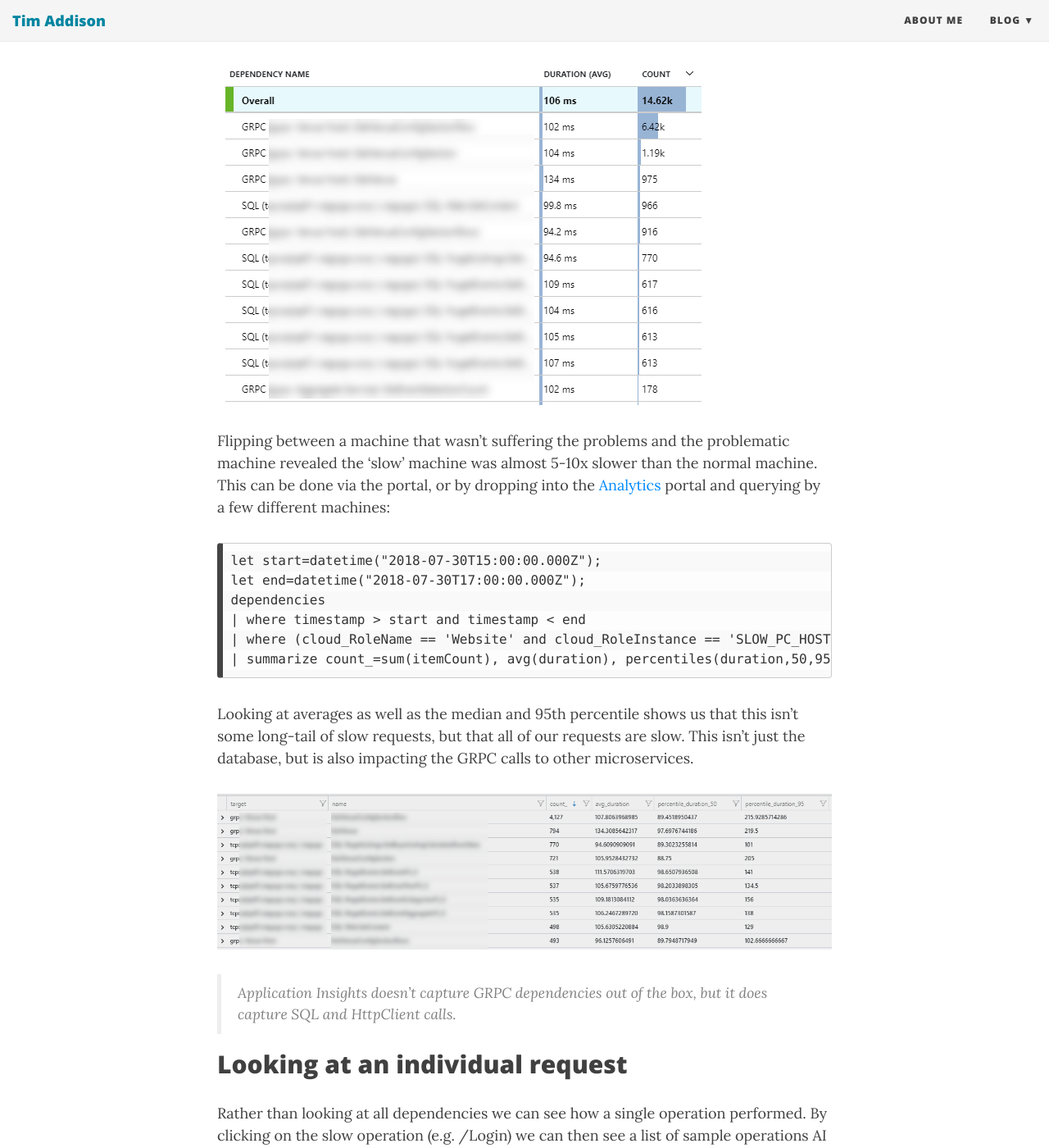
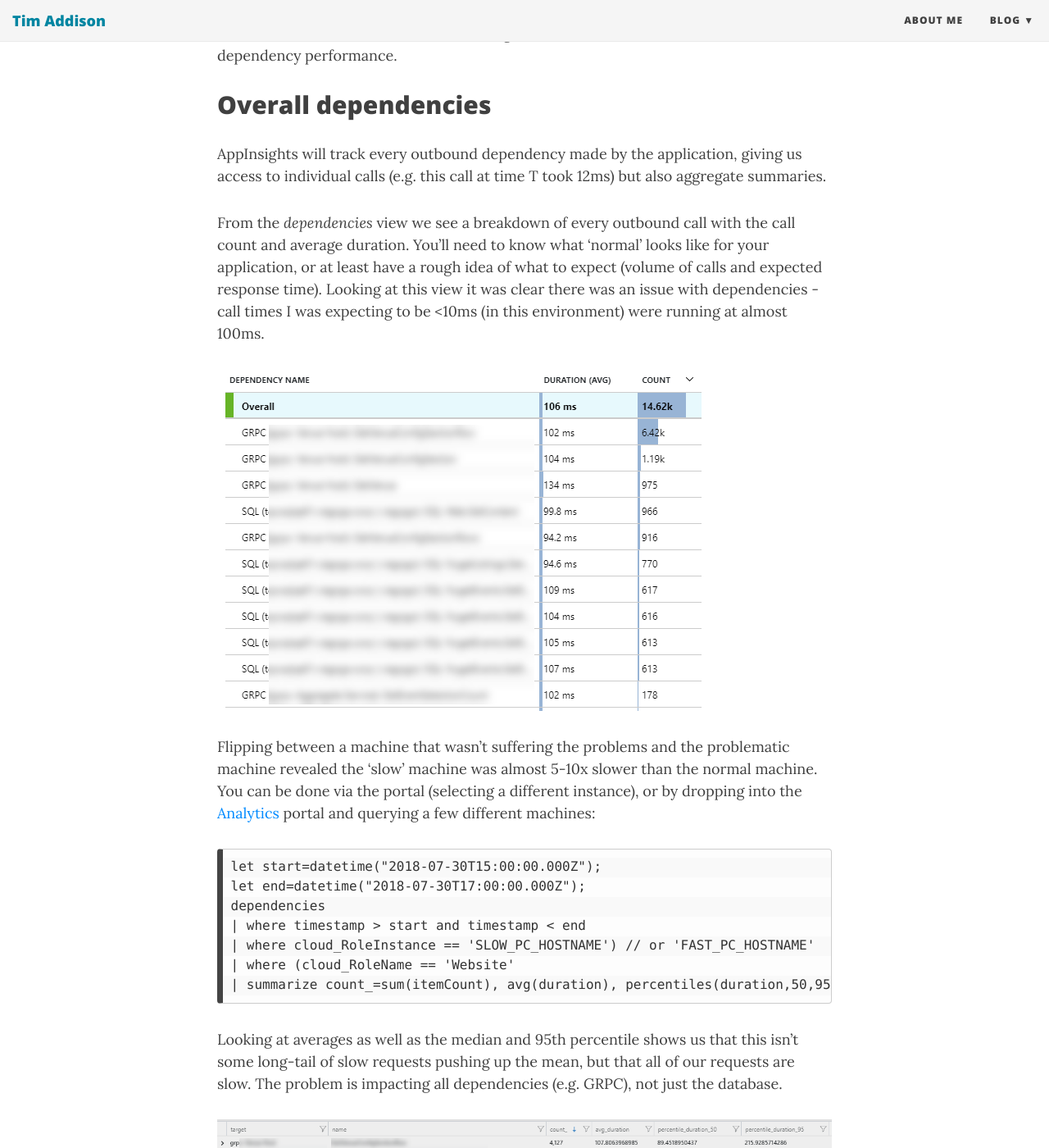
Before and after one commit to taddison/tjaddison.com, a Jekyll site: the page built from _posts/2018/2018-08-05-Troubleshooting-a-slow-application-with-Application-Insights.md, in a window 1280 px wide and 1400 px high, scrolled down 2029 px. Shown: the whole window at 82% size. Built offline with Jekyll 4.4.1, drawn with Linux system fonts in a browser that asks for light colours; nearby versions of some CDN libraries; comment, search, counter and statistics services are not loaded; some of the changed text lies outside the part shown.

Commit message:
Copy edits

````diff
--- a/_posts/2018/2018-08-05-Troubleshooting-a-slow-application-with-Application-Insights.md
+++ b/_posts/2018/2018-08-05-Troubleshooting-a-slow-application-with-Application-Insights.md
@@ -5,9 +5,9 @@
 tags: [Azure, "Application Insights", DevOps]
 ---
 
-[Application Insights] (AI) is a fantastic instrumentation framework that with minimal/zero configuration will start giving you rich data about your application's performance.
+[Application Insights] (AppInsights) is a fantastic instrumentation framework that with minimal/zero configuration will start giving you rich data about your application's performance.
 
-We recently got some reports that one of our website solutions was 'slow' when developing locally, and as much as we'd like to turn to the DBA (you know [what DBA stands for], right? I like Database Blamed Always...), when you have all of your dependencies instrumented it is easy enough to find the problem.
+We recently got some reports that one of our website solutions was 'slow' when developing locally, and as much as we'd like to turn to the DBA (you know [what DBA stands for], right? I like Database Blamed Always...), with AppInsights we can be a little more rigorous.
 
 From our starting point of 'it runs slow locally, I think it is the database' we'll figure out precisely how slow it is, and whether it really is the database or not.
 
@@ -15,48 +15,59 @@
 
 ## Investigating with the portal
 
-After navigating to the AI resource that holds our development telemetry, we select the *performance* blade.  This lets us to navigate to the time period where the application was misbehaving, and then filter out all of the roles and instances we don't care about.
+After navigating to the AppInsights resource that holds our development telemetry, we select the *performance* blade.
+
+> We prefer to split our telemetry so that the production environment has its own resource, and that all DevTest resources go to their own resource.
+
+We can now to navigate to the time period where the application was misbehaving (slow), and then filter out all of the roles and instances we don't care about.
 
 ![Role Selection](/assets/2018/2018-08-05/RoleSelection.png)
 
-In our case we drilled down to select the frontend website application, and the development machine.
+In our case we drilled down to select the frontend website application, and the development machine which reported the problem.
 
-We now get an overview of the performance of each endpoint (e.g. /Items, /Account, /Login), and can quickly see that a few endpoints had _really poor_ performance - 4 minutes to load one page.  Discrepancies between production and local development are to be expected (none of our development team run any 64 core machines as far as I know!), but 4 minutes is pretty extreme.
+The performance blade gives an overview of the call count & duration of each endpoint (e.g. /Items/Detail, /Account/Login), and we can quickly see that a few endpoints had _really poor_ performance - 4 minutes to load one page.  Discrepancies between production and local development are to be expected (none of our development team run any 64-core machines), but 4 minutes is pretty extreme.
 
 ![Endpoints](/assets/2018/2018-08-05/Endpoints.png)
+
+> These are all server-side response times.  AppInsights also supports [client side monitoring].
 
 From here we can either drill into that single slow call, or take a look at overall dependency performance.
 
 ## Overall dependencies
 
-Flipping to the dependencies view we see a breakdown of every call as well as the call count, and average duration.  You'll need to know what 'normal' looks like for your application (and modulate normal for the environment - I wouldn't expect dev to be as performant as production), and in this case it was immediately clear something was up.  Call times I was expecting to be single-digit/low double-digit milliseconds were running at almost 100ms.
+AppInsights will track every outbound dependency made by the application, giving us access to individual calls (e.g. this call at time T took 12ms) but also aggregate summaries.
+
+From the *dependencies* view we see a breakdown of every outbound call with the call count and average duration.  You'll need to know what 'normal' looks like for your application, or at least have a rough idea of what to expect (volume of calls and expected response time).  Looking at this view it was clear there was an issue with dependencies - call times I was expecting to be <10ms (in this environment) were running at almost 100ms.
 
 ![Slow Calls](/assets/2018/2018-08-05/SlowCalls.png)
 
-Flipping between a machine that wasn't suffering the problems and the problematic machine revealed the 'slow' machine was almost 5-10x slower than the normal machine.  This can be done via the portal, or by dropping into the [Analytics] portal and querying by a few different machines:
+Flipping between a machine that wasn't suffering the problems and the problematic machine revealed the 'slow' machine was almost 5-10x slower than the normal machine.  You can be done via the portal (selecting a different instance), or by dropping into the [Analytics] portal and querying a few different machines:
 
 ```
 let start=datetime("2018-07-30T15:00:00.000Z");
 let end=datetime("2018-07-30T17:00:00.000Z");
 dependencies
 | where timestamp > start and timestamp < end
-| where (cloud_RoleName == 'Website' and cloud_RoleInstance == 'SLOW_PC_HOSTNAME')
+| where cloud_RoleInstance == 'SLOW_PC_HOSTNAME') // or 'FAST_PC_HOSTNAME'
+| where (cloud_RoleName == 'Website'
 | summarize count_=sum(itemCount), avg(duration), percentiles(duration,50,95) by target, name
 ```
 
-Looking at averages as well as the median and 95th percentile shows us that this isn't some long-tail of slow requests, but that all of our requests are slow.  This isn't just the database, but is also impacting the GRPC calls to other microservices.
+Looking at averages as well as the median and 95th percentile shows us that this isn't some long-tail of slow requests pushing up the mean, but that all of our requests are slow.  The problem is impacting all dependencies (e.g. GRPC), not just the database.
 
 ![Slow Calls in Analytics](/assets/2018/2018-08-05/SlowCallsAnalytics.png)
 
-> Application Insights doesn't capture GRPC dependencies out of the box, but it does capture SQL and HttpClient calls.
+> AppInsights doesn't capture GRPC dependencies out of the box, but it does capture SQL and HttpClient calls.
 
 ## Looking at an individual request
 
-Rather than looking at all dependencies we can see how a single operation performed.  By clicking on the slow operation (e.g. /Login) we can then see a list of sample operations AI has captured.  Clicking on any of those shows all the dependencies associated with that individual operation in a timeline.  We can see again this isn't one slow dependency - they're _all_ slow.
+Another way to troubleshoot is to examine what happened in the context of a single request.  If a dependency is called as part of a request, AppInsights will link the two together.  By selecting one of the slow endpoints in the Overall view we can then see a list of all the sample operations AppInsights has captured.
+
+Clicking on any sample shows a timeline for the operation, including all the dependency calls associated with that operation.  Picking a slow example (the 4 minute one) we can see again this isn't one slow dependency - they're _all_ slow (and what you can't see below is a long vertical scrollbar!).
 
 ![Slow Dependencies](/assets/2018/2018-08-05/SlowDependencies.png)
 
-> AI by default turns every request into an operation.  If you're instrumenting a windows service you'll need to create and track your own operations if you want to see them show up and tag all dependencies to a parent operation.  See more in the [Telemetry Correlation docs].
+> AppInsights by default turns every request into an operation.  If you're instrumenting a windows service you'll need to create and track your own operations if you want to see them show up in the Overall view with dependencies tagged to their parent operation.  See more in the [Telemetry Correlation docs].
 
 As with the overall view we can drop down to Analytics to query the raw data for a single operation:
 
@@ -71,19 +82,24 @@
 
 ![Slow Dependencies in Analytics](/assets/2018/2018-08-05/SlowDependenciesAnalytics.png)
 
-This tells us the same story as the overall view - that all dependencies seem to be slow.  This view additionally tells us that we might have an [N+1 problem] somewhere.
+This analysis tells us the same story as the overall view - that all dependencies seem to be slow.  This view additionally tells us that we might have an [N+1 problem] somewhere due to the number of dependency calls being made with each operation.
 
 ## The verdict
 
-AI is fantastic for pinpointing issues, but it still isn't capable of telling you how to fix them (yet!).  In this case I already had a pretty good idea of what the problem was, and we used AI to confirm it.  The slow development machine was located on the other side of the Atlantic from the development services it was configured to talk to!  While some of our engineering team are working on increasing the speed of light, the short term fix was to target services local to the development machine.
+AppInsights is fantastic for pinpointing issues, but it can't root cause for you (yet?).  In this case I already had a pretty good idea of what the problem was, and we used AppInsights to confirm it.
 
-The examples above are just the tip of the iceberg when it comes to diagnosing application performance (whether through the portal, using workbooks, or via Analytics - you can quickly ask and answer some incredibly detailed questions).  AI is moving pretty quickly (every few months a new feature or experience pops up), and in the last 12 months we've seen Log Analytics and AI Analytics converge to support the [Kusto Query Language] (KQL), and so it is worth keeping an eye on the [AI Blog].
+The slow development machine was located on the other side of the Atlantic from the development services it was configured to talk to!  While some of our engineering team are working on increasing the speed of light, the short term fix we implemented was to target services local to the development machine.
+
+The examples above are just the tip of the iceberg when it comes to diagnosing application performance (whether through the portal, using workbooks, or via Analytics - you can quickly ask and get answers to some incredibly detailed questions).
+
+AppInsights is moving pretty quickly (every few months a new feature or experience pops up), and in the last 12 months we've seen Log Analytics and AppInsights Analytics converge to support the [Kusto Query Language] (KQL), and so it is worth keeping an eye on the [Application Insights Blog].
 
 [Application Insights]: https://docs.microsoft.com/en-gb/azure/application-insights/app-insights-overview
 [what DBA stands for]: http://michaelcorey.com/blog/what-does-dba-really-mean/
+[client side monitoring]: https://docs.microsoft.com/en-us/azure/application-insights/app-insights-javascript
 [Analytics]: https://docs.microsoft.com/en-gb/azure/application-insights/app-insights-analytics
 [Telemetry Correlation docs]: https://docs.microsoft.com/en-us/azure/application-insights/application-insights-correlation
 [automatic sampling]: https://docs.microsoft.com/en-us/azure/application-insights/app-insights-sampling
 [N+1 problem]: https://www.brentozar.com/archive/2018/07/common-entity-framework-problems-n-1/
 [Kusto Query Language]: https://www.pluralsight.com/courses/kusto-query-language-kql-from-scratch
-[AI Blog]: https://azure.microsoft.com/en-gb/blog/tag/application-insights/
+[Application Insights Blog]: https://azure.microsoft.com/en-gb/blog/tag/application-insights/
````
